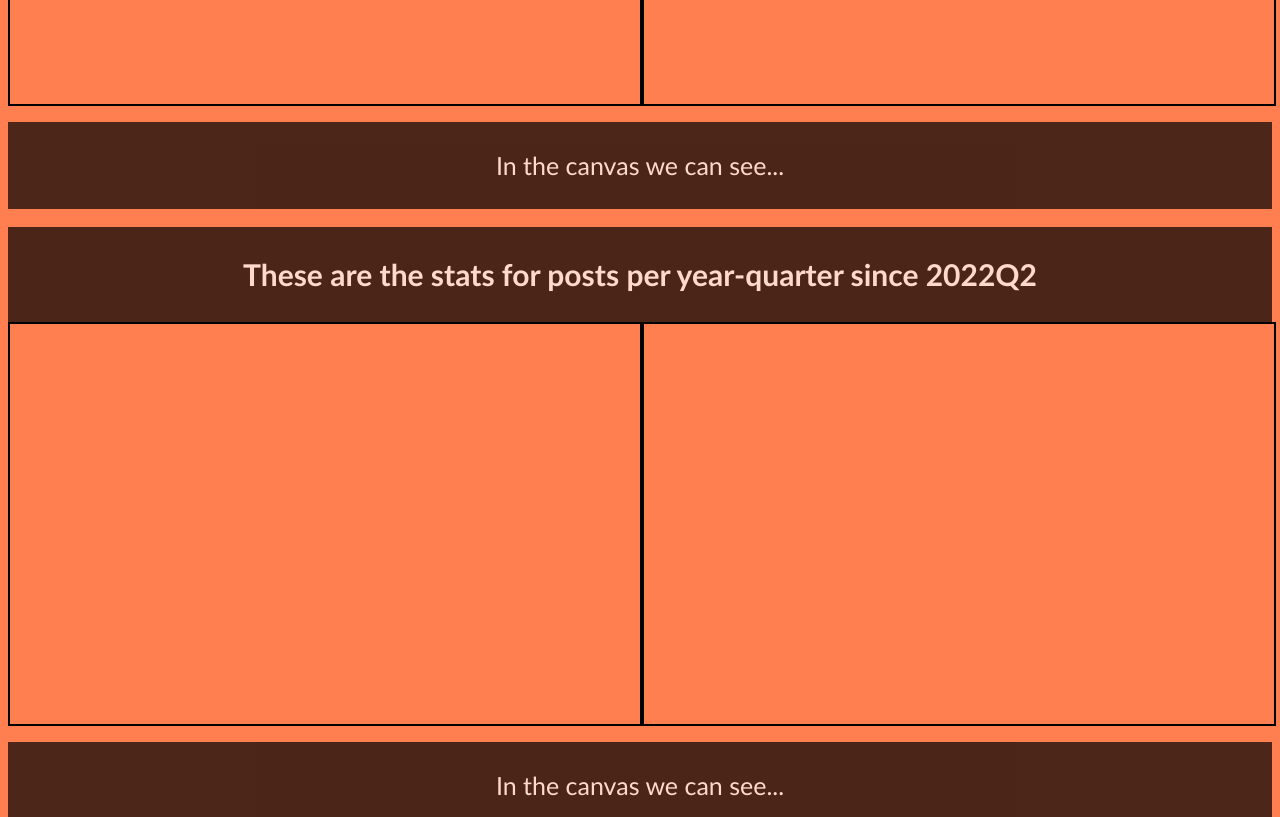
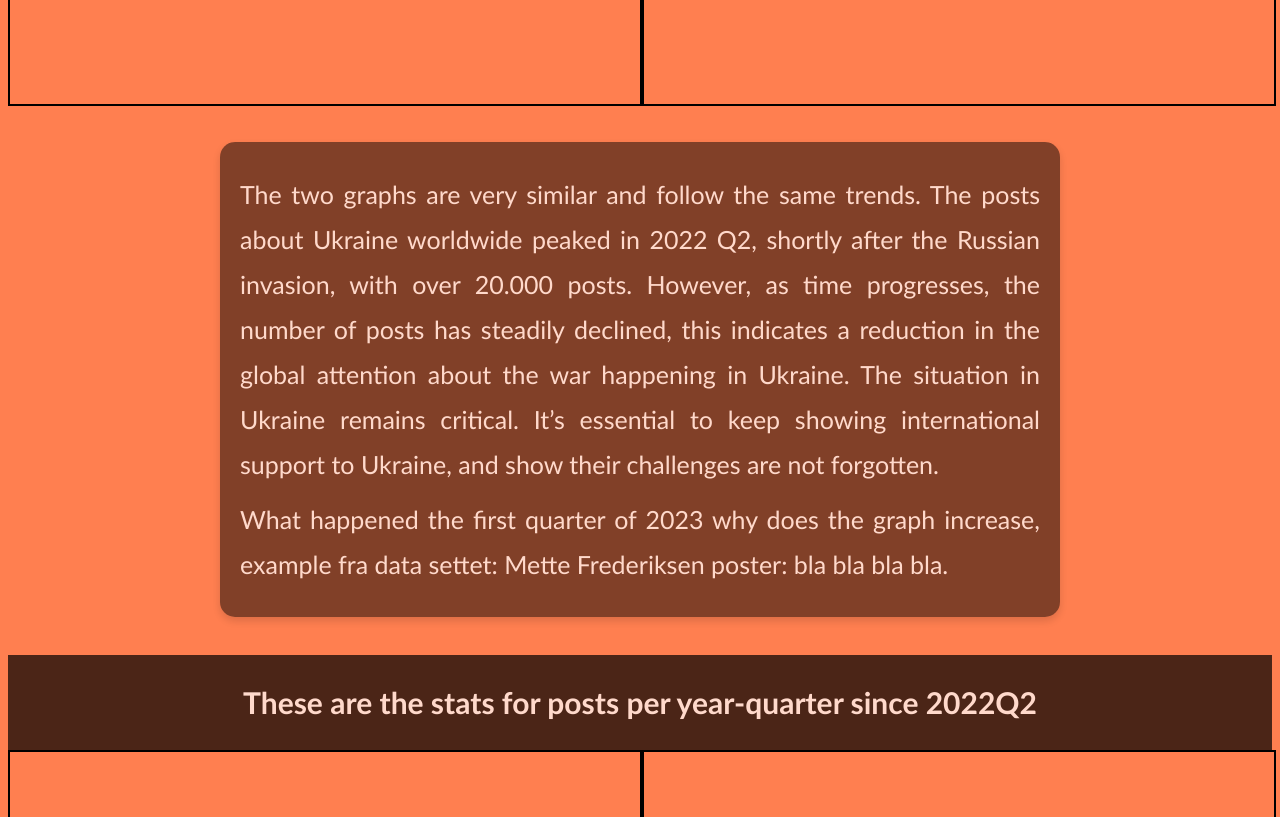
Before and after one commit to AndreasRG/portfolio-6-common-consultancy, a plain HTML site: page index.html in a window 1280 px wide. Shown: the part 620-1437 px from the top of the page. Drawn offline with nearby package versions, Linux system fonts and the light colour scheme; no server answers; a script that the page names is missing.

Commit message:
canvas 1 done

```diff
--- a/index.html
+++ b/index.html
@@ -24,8 +24,16 @@
     </div>
 </section>
 <section id="descriptionOfSection2">
-    <p id="section2description">In the canvas we can see...</p>
+    <div id="descriptionContent">
+        <p id="section2description">
+            The two graphs are very similar and follow the same trends. The posts about Ukraine worldwide peaked in 2022 Q2, shortly after the Russian invasion, with over 20.000 posts. However, as time progresses, the number of posts has steadily declined, this indicates a reduction in the global attention about the war happening in Ukraine. The situation in Ukraine remains critical. It’s essential to keep showing international support to Ukraine, and show their challenges are not forgotten.
+        </p>
+        <p id="section2description2">
+            What happened the first quarter of 2023 why does the graph increase, example fra data settet: Mette Frederiksen poster: bla bla bla bla.
+        </p>
+    </div>
 </section>
+
 <br>
 <section id="section3title">
     <h2>These are the stats for posts per year-quarter since 2022Q2</h2>
--- a/style.css
+++ b/style.css
@@ -38,3 +38,19 @@ canvas {
     height: 100%;
     width: 100%;
 }
+
+#descriptionOfSection2 {
+    background-color: rgba(0, 0, 0, 0.7); /* Black background with transparency */
+    color: white; /* Text color for readability */
+    padding: 20px; /* Add space inside the box */
+    margin: 20px auto; /* Center align and add spacing around the section */
+    border-radius: 15px; /* Rounded corners */
+    max-width: 800px; /* Limit the width to make it more readable */
+    box-shadow: 0 4px 8px rgba(0, 0, 0, 0.2); /* Add a subtle shadow */
+    text-align: justify; /* Make text more aligned for better readability */
+}
+
+#section2description, #section2description2 {
+    margin: 10px 0; /* Add space between paragraphs */
+    line-height: 1.8; /* Increase line spacing for readability */
+}
```
